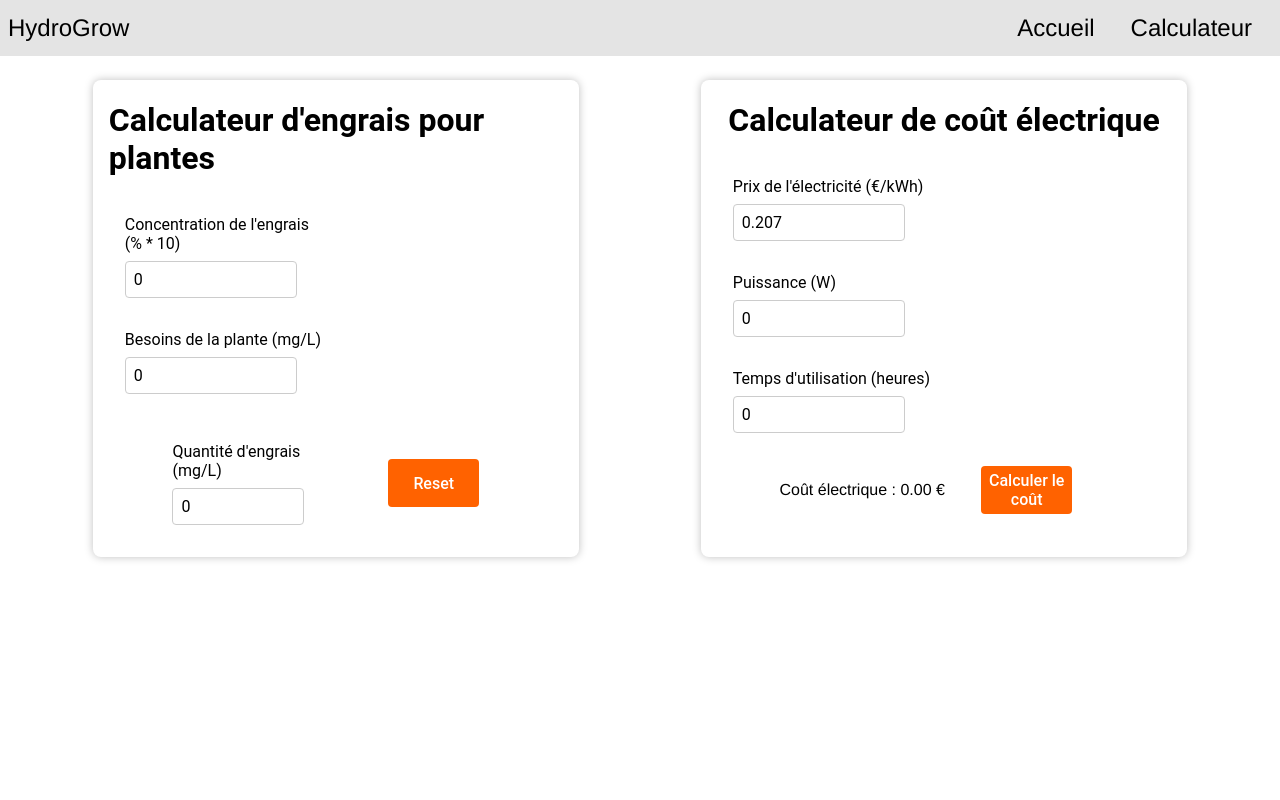
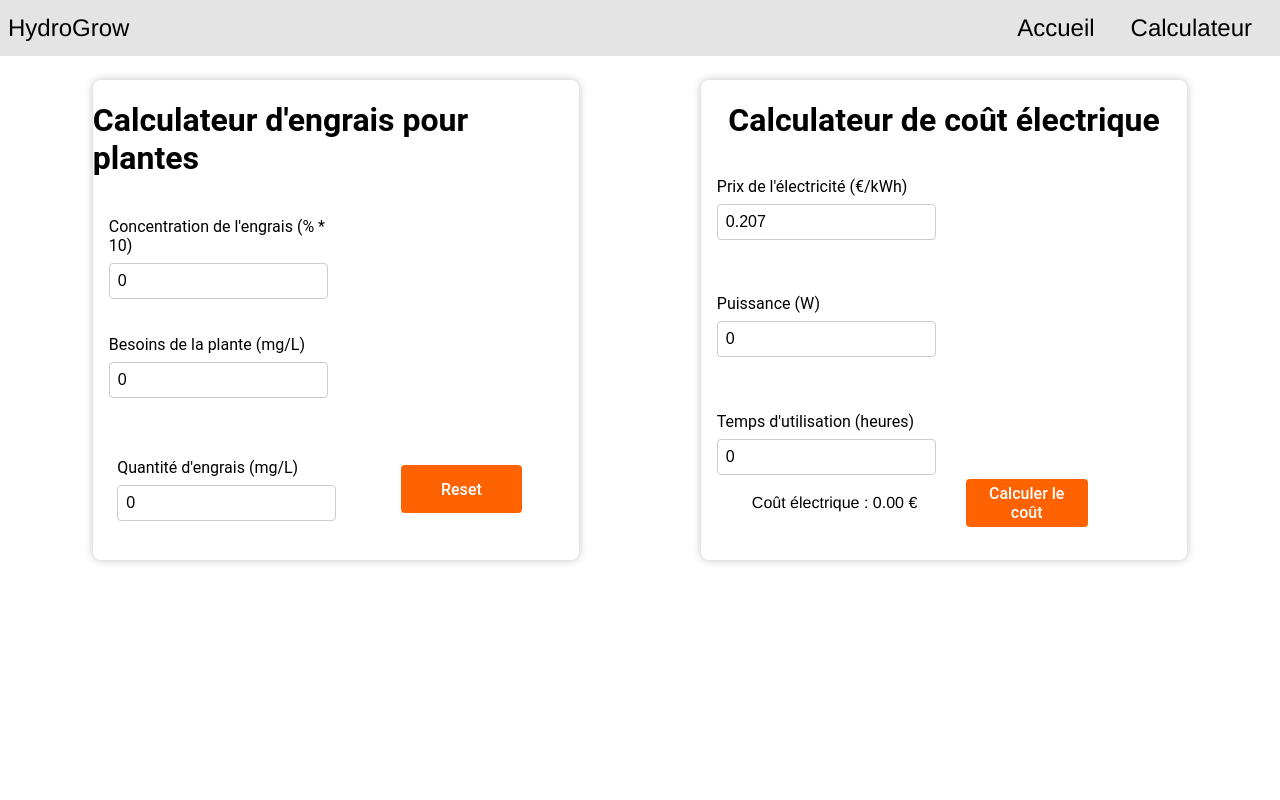
Before and after one commit to SudTech-Innovations/HydroGrow_FrontEnd, a React (Create React App) app in the folder hydrogrow/: page /calc in a window 1280 px wide. Shown: the top 800 px of the page. Built offline with nearby package versions, Linux system fonts and the light colour scheme.

Commit message:
Update Calculateur.css

```diff
--- a/hydrogrow/src/pages/Calc/Calculateur.css
+++ b/hydrogrow/src/pages/Calc/Calculateur.css
@@ -46,23 +46,16 @@
 .module-container {
     display: flex;
     flex-direction: column;
+    justify-content: space-between;
     align-items: center;
     width: 40%;
-    padding: 0 1rem;
+    height: 30em;
     box-sizing: border-box;
     font-family: 'Roboto', sans-serif;
     background-color: #fff;
     border-radius: 0.5rem;
     box-shadow: 0 0 0.5rem rgba(0, 0, 0, 0.25);
 }
-
-.module-container .form {
-    display: flex;
-    flex-direction: column;
-    width: 90%;
-}
-
-
 
 .module-container .module-inputs,
 .module-container .module-output {
@@ -75,35 +68,37 @@
     align-items: center;
 }
 
-
+.module-container .module-inputs {
+    height: 60%;
+    width: 100%;
+}
 
 .module-container .module-output {
     display: flex;
-    width: 80%;
     justify-content: center;
     align-items: center;
+    height: 30%;
 }
 
 .form-group {
     display: flex;
     flex-direction: column;
     width: 45%;
+    min-height: 30%;
     margin: 1em;
 }
 
 .module-container label {
     margin-bottom: 0.5rem;
-    font-family: 'Roboto', sans-serif;
-    font-size: 1rem;
 }
 
 .module-container input {
+    width: 100%;
     margin-right: 2em;
     padding: 0.5rem;
     box-sizing: border-box;
     border: 1px solid #ccc;
     border-radius: 0.25rem;
-    font-family: 'Roboto', sans-serif;
     font-size: 1rem;
 }
 
@@ -112,7 +107,6 @@
     height: 3rem;
     margin-right: 10%;
     margin-left: 10%;
-
     border-radius: 0.25rem;
     border: none;
     background-color: #ff6200;
```
